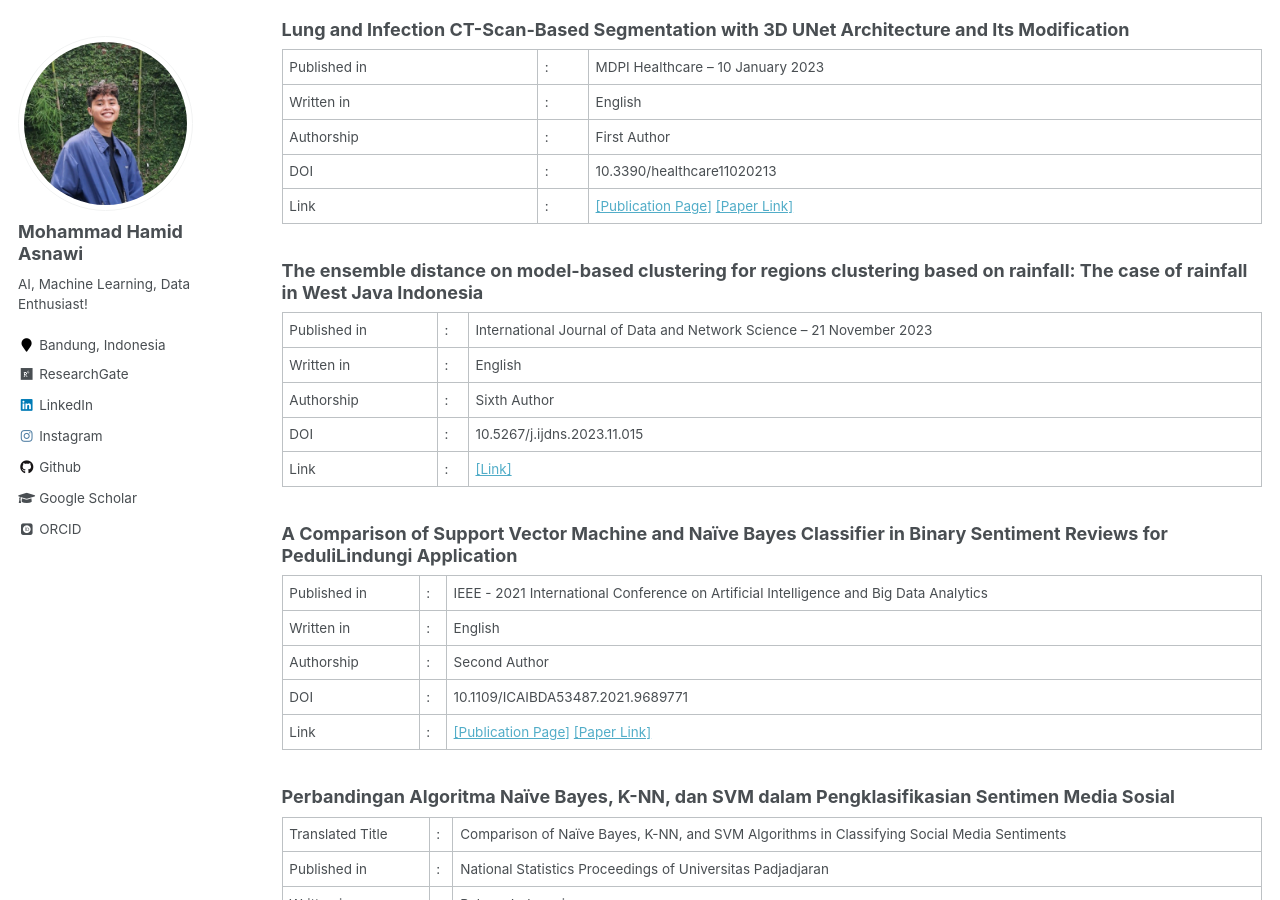
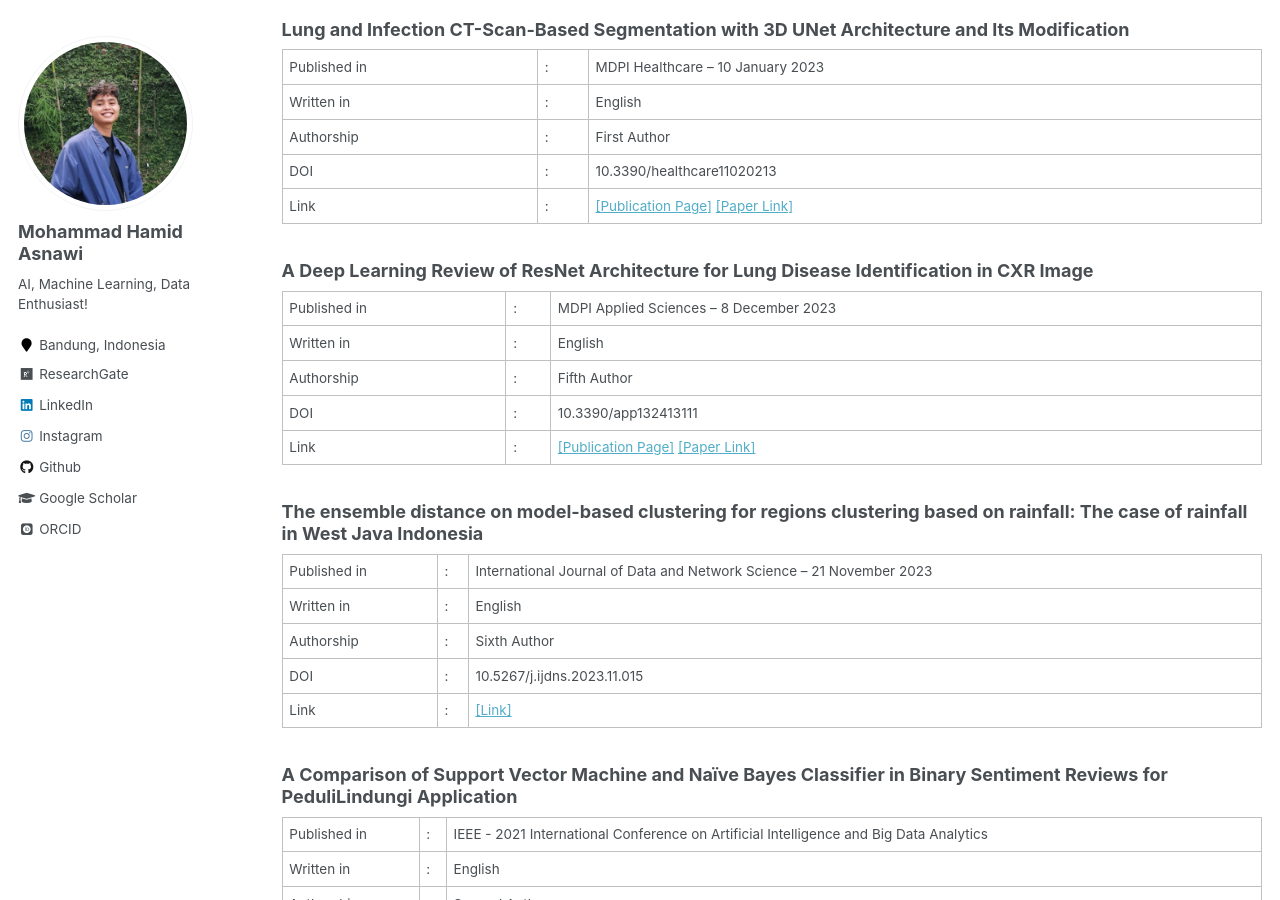
Before and after one commit to mhamidasn/mhamidasn.github.io, a Jekyll site: the page built from _pages/publications.md, in a window 1280 px wide and 900 px high, scrolled down 1231 px. Built offline with Jekyll 4.4.1, drawn with Linux system fonts in a browser that asks for light colours; some web fonts are replaced.

Commit message:
Update publication page

```diff
--- a/_pages/publications.md
+++ b/_pages/publications.md
@@ -107,6 +107,35 @@ Below, you can find related information for each publication, and download the r
     <td>Link</td>
     <td>:</td>
       <td><a href="https://www.mdpi.com/2227-9032/11/2/213">[Publication Page]</a> <a href="https://www.mdpi.com/2227-9032/11/2/213/pdf?version=1673356647">[Paper Link]</a> </td>
+  </tr>
+</table>
+
+### A Deep Learning Review of ResNet Architecture for Lung Disease Identification in CXR Image
+<table>
+  <tr>
+    <td>Published in</td>
+    <td>:</td>
+    <td>MDPI Applied Sciences – 8 December 2023</td>
+  </tr>
+  <tr>
+    <td>Written in</td>
+    <td>:</td>
+    <td>English</td>
+  </tr>
+  <tr>
+    <td>Authorship</td>
+    <td>:</td>
+    <td>Fifth Author</td>
+  </tr>
+  <tr>
+    <td>DOI</td>
+    <td>:</td>
+    <td>10.3390/app132413111</td>
+  </tr>
+  <tr>
+    <td>Link</td>
+    <td>:</td>
+      <td><a href="https://www.mdpi.com/2076-3417/13/24/13111">[Publication Page]</a> <a href="https://www.mdpi.com/2076-3417/13/24/13111/pdf?version=1702047362">[Paper Link]</a> </td>
   </tr>
 </table>
 
```
